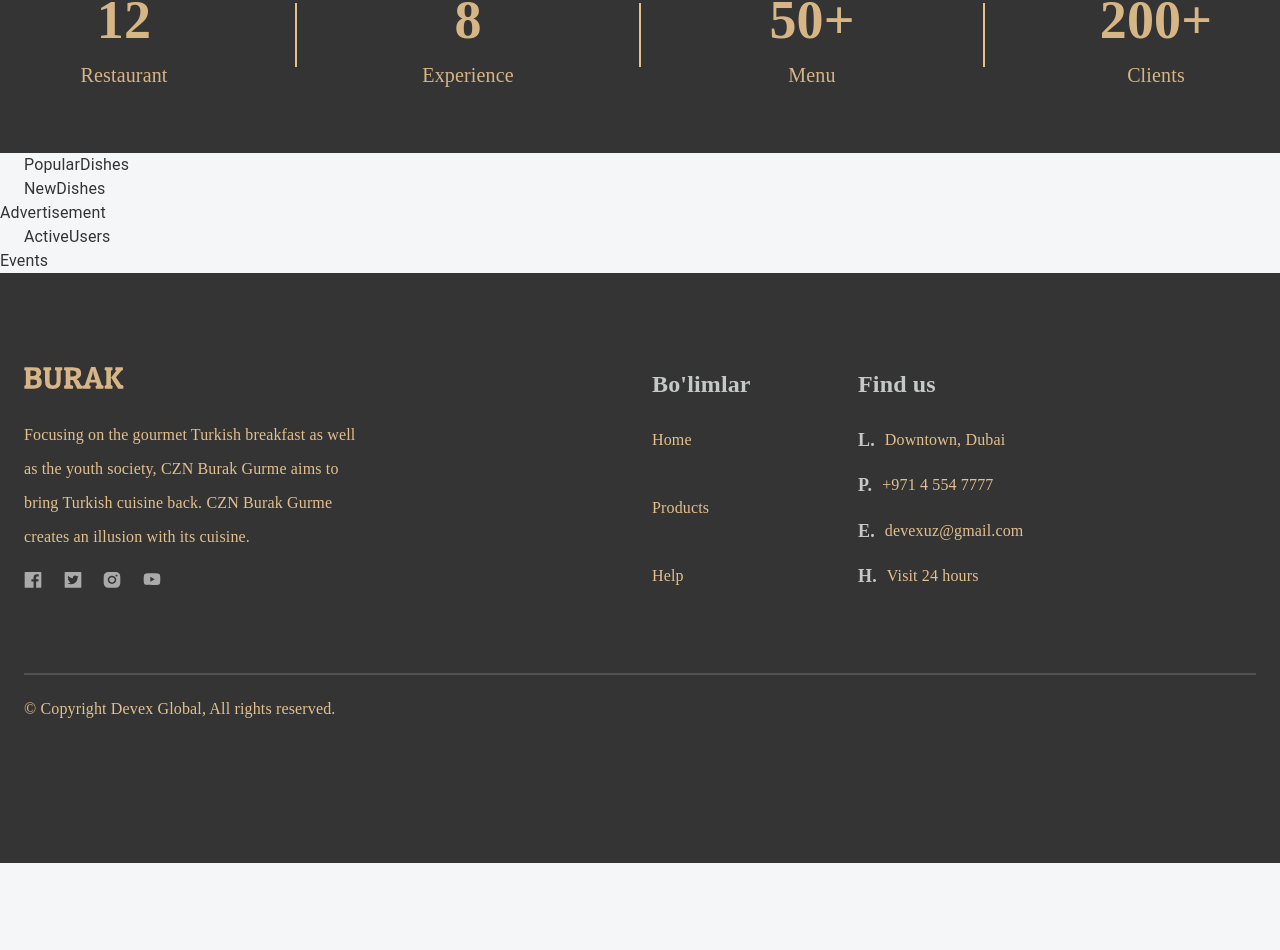
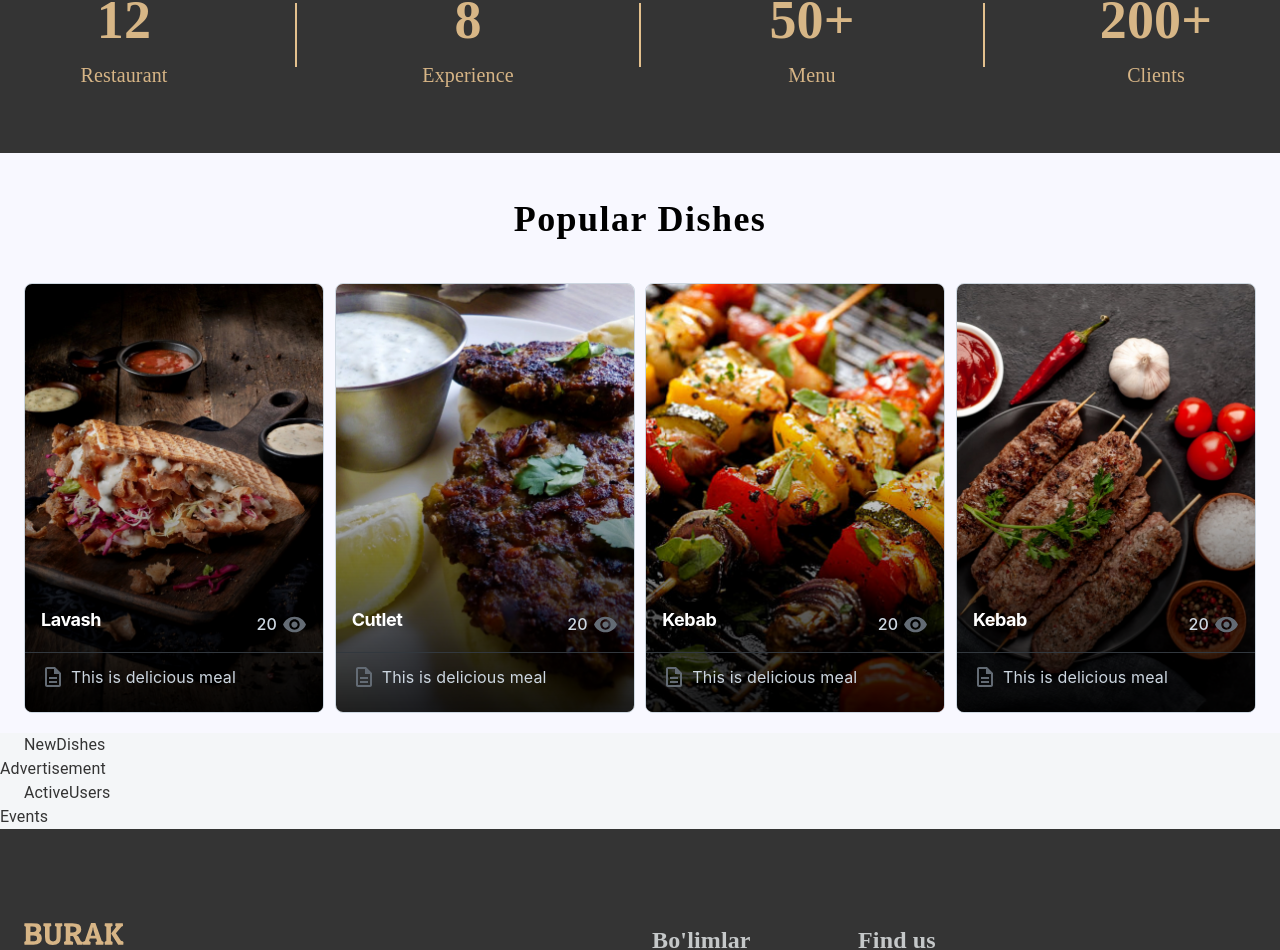
Before and after one commit to Mery0011/burak-react, a React (Create React App) app: page / in a window 1280 px wide. Shown: the part 856-1806 px from the top of the page. Before the commit the page ends 1719 px from the top, so only its background shows below. Built offline with nearby package versions, Linux system fonts and the light colour scheme.

Commit message:
feat: develop popular dishes sectional component

```diff
--- a/package.json
+++ b/package.json
@@ -5,8 +5,9 @@
   "dependencies": {
     "@emotion/react": "^11.14.0",
     "@emotion/styled": "^11.14.1",
+    "@mui/icons-material": "5.18.0",
+    "@mui/joy": "^5.0.0-beta.52",
     "@mui/material": "5.18.0",
-    "@mui/icons-material": "5.18.0",
     "@reduxjs/toolkit": "^1.8.1",
     "@testing-library/jest-dom": "^4.2.4",
     "@testing-library/react": "^9.5.0",
--- a/src/app/screens/homePage/PopularDishes.tsx
+++ b/src/app/screens/homePage/PopularDishes.tsx
@@ -1,8 +1,87 @@
 import React from "react";
-import { Container } from "@mui/material";
+import { Box, Container, Stack } from "@mui/material";
+import Card from "@mui/joy/Card";
+import CardCover from "@mui/joy/CardCover";
+import CardContent from "@mui/joy/CardContent";
+import Typography from "@mui/joy/Typography";
+import { CssVarsProvider } from "@mui/joy/styles";
+import CardOverflow from "@mui/joy/CardOverflow";
+import VisibilityIcon from "@mui/icons-material/Visibility";
+import DescriptionOutlinedIcon from "@mui/icons-material/DescriptionOutlined";
+
+const list = [
+    { productName: "Lavash", imagePath: "/img/lavash.webp" },
+    { productName: "Cutlet", imagePath: "/img/cutlet.webp" },
+    { productName: "Kebab", imagePath: "/img/kebab.webp" },
+    { productName: "Kebab", imagePath: "/img/kebab-fresh.webp" },
+];
 
 export default function PopularDishes() {
     return (
-        <div> <Container> PopularDishes</Container></div>
+        <div className="popular-dishes-frame">
+            <Container>
+                <Stack className="popular-section">
+                    <Box className="category-title">Popular Dishes</Box>
+                    <CssVarsProvider>
+                        <Stack className="cards-frame">
+                            {list.map((ele, index) => {
+                                return (
+                                    <Card className={"card"} key={index}>
+                                        <CardCover>
+                                            <img src={ele.imagePath} alt="" />
+                                        </CardCover>
+                                        <CardCover className={"card-cover"} />
+                                        <CardContent sx={{ justifyContent: "flex-end" }}>
+                                            <Stack
+                                                direction={"row"}
+                                                sx={{ justifyContent: "space-between" }}
+                                            >
+                                                <Typography
+                                                    level="h2"
+                                                    textColor="#fff"
+                                                    sx={{ fontSize: "lg", mb: 1 }}
+                                                >
+                                                    {ele.productName}
+                                                </Typography>
+                                                <Typography
+                                                    sx={{
+                                                        fontWeight: "md",
+                                                        color: "neutral.300",
+                                                        alignItems: "center",
+                                                        display: "flex",
+                                                    }}
+                                                >
+                                                    20
+                                                    <VisibilityIcon
+                                                        sx={{ fontSize: 25, marginLeft: "5px" }}
+                                                    />
+                                                </Typography>
+                                            </Stack>
+                                        </CardContent>
+                                        <CardOverflow
+                                            sx={{
+                                                display: "flex",
+                                                gap: 1.5,
+                                                py: 1.5,
+                                                px: "var(--Card-padding)",
+                                                borderTop: "1px solid",
+                                                height: "60px",
+                                            }}
+                                        >
+                                            <Typography
+                                                startDecorator={<DescriptionOutlinedIcon />}
+                                                textColor="neutral.300"
+                                            >
+                                                This is delicious meal
+                                            </Typography>
+                                        </CardOverflow>
+                                    </Card>
+                                );
+                            })}
+                        </Stack>
+                    </CssVarsProvider>
+                </Stack>
+            </Container>
+        </div>
     );
 }
--- a/src/css/home.css
+++ b/src/css/home.css
@@ -47,3 +47,51 @@
     line-height: 30px;
     color: #d7b586;
 }
+
+/** POPULAR DISHES **/
+
+.homepage .popular-dishes-frame {
+    width: 100%;
+    height: 580px;
+    display: flex;
+    background: #f8f8ff;
+}
+
+.homepage .popular-dishes-frame .popular-section {
+    margin-top: 45px;
+    display: flex;
+    flex-direction: column;
+    align-items: center;
+}
+
+.homepage .popular-dishes-frame .popular-section .category-title {
+    text-align: center;
+    font-family: "Roboto Serif";
+    font-size: 36px;
+    font-style: normal;
+    font-weight: 600;
+    line-height: normal;
+    letter-spacing: 1.44px;
+    color: #000;
+}
+
+.homepage .popular-dishes-frame .popular-section .cards-frame {
+    width: 100%;
+    margin-top: 43px;
+    display: flex;
+    flex-direction: row;
+    justify-content: space-between;
+}
+
+.homepage .popular-dishes-frame .cards-frame .card {
+    min-height: 430px;
+    min-width: 300px;
+    cursor: pointer;
+}
+
+.homepage .popular-dishes-frame .cards-frame .card .card-cover {
+    background: linear-gradient(to top,
+            rgba(0, 0, 0, 0.4),
+            rgba(0, 0, 0, 0) 200px),
+        linear-gradient(to top, rgba(0, 0, 0, 0.8), rgba(0, 0, 0, 0) 300px);
+}
```
Also changed, not shown: 1 other file (tests, documents, lock files or other folders).
